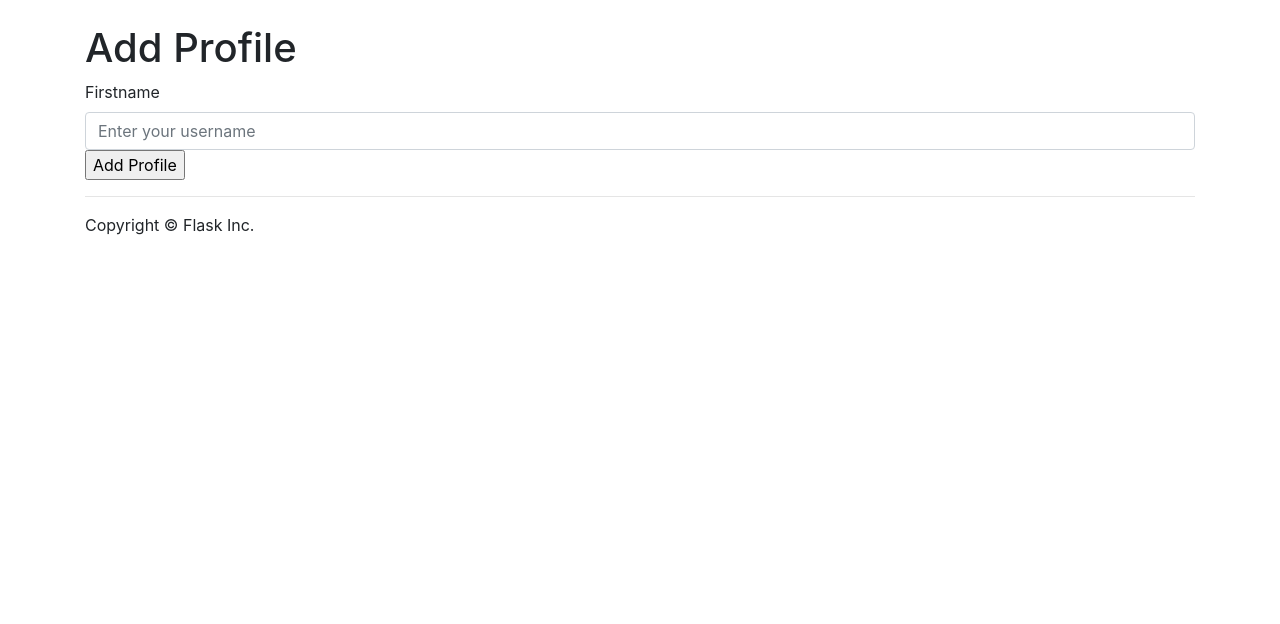
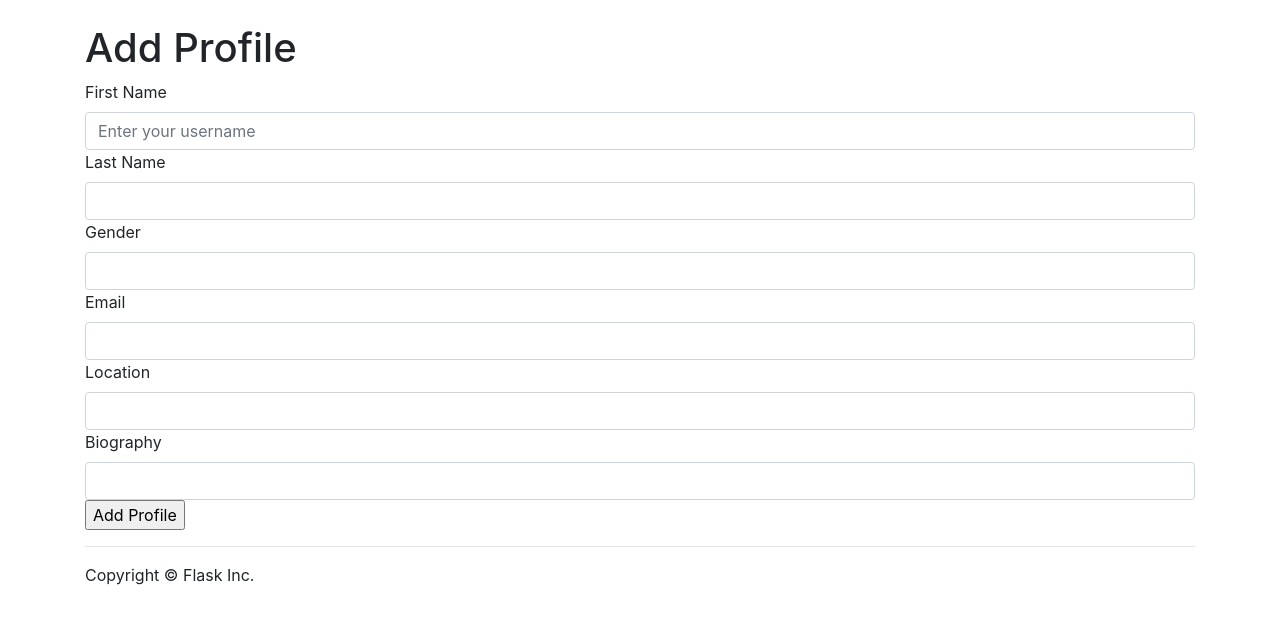
Before and after one commit to trishramdeenmonelal/webproj1, a Flask app: page /profile/ in a window 1280 px wide. Shown: the part 56-680 px from the top of the page. Run offline with Flask 2, Linux system fonts and the light colour scheme; some libraries are stand-ins or nearby versions.

Commit message:
Add profile form created

```diff
--- a/app/forms.py
+++ b/app/forms.py
@@ -3,4 +3,9 @@ from wtforms import StringField
 from wtforms.validators import DataRequired
 
 class MyForm(FlaskForm):
-    firstname = StringField('Firstname', validators=[DataRequired()])
+    firstname = StringField('First Name', validators=[DataRequired()])
+    lastname  = StringField('Last Name', validators=[DataRequired()])
+    email = StringField('Email', validators=[DataRequired()])
+    gender = StringField('Gender', validators=[DataRequired()])
+    location = StringField('Location', validators=[DataRequired()])
+    biography = StringField('Biography', validators=[DataRequired()])
--- a/app/templates/profile.html
+++ b/app/templates/profile.html
@@ -7,6 +7,21 @@
     {{ form.firstname.label }}
 	{{ form.firstname(class='form-control', placeholder="Enter your username") }}
 
+	{{ form.lastname.label }}
+	{{ form.lastname(class='form-control') }}
+
+	{{ form.gender.label }}
+	{{ form.gender(class='form-control') }}
+
+	{{ form.email.label }}
+	{{ form.email(class='form-control') }}
+
+	{{ form.location.label }}
+	{{ form.location(class='form-control') }}
+
+	{{ form.biography.label }}
+	{{ form.biography(class='form-control') }}
+
     <input type="submit" value="Add Profile">
 </form>
 {% endblock %}
--- a/app/views.py
+++ b/app/views.py
@@ -35,7 +35,7 @@ def about():
 def profile():
     form = MyForm()
     if form.validate_on_submit():
-        return redirect('/home')
+        return redirect('/profile')
     return render_template('profile.html', form=form)
 
 
```
Also changed, not shown: app/models.py (+12 -1 lines).
